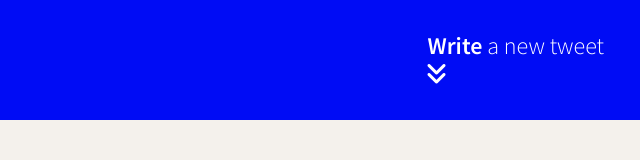
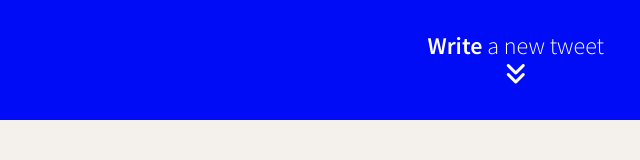
Before and after one commit to navara99/tweeter, a website: page public/index.html in a window 1280 px wide. Shown: the full height of the page, 640-1280 px from the left. Drawn offline with nearby package versions, Linux system fonts and the light colour scheme.

Commit message:
align arrow

```diff
--- a/public/styles/nav.css
+++ b/public/styles/nav.css
@@ -14,3 +14,7 @@ nav #main-logo {
   font-family: 'Bungee', cursive;
   font-size: 35px;
 }
+
+nav #new-tweet-wrapper {
+  text-align: center;
+}
```
